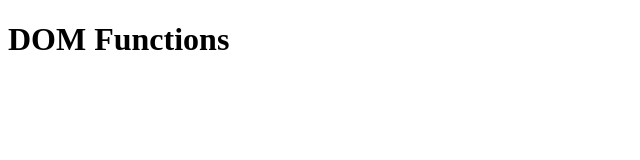
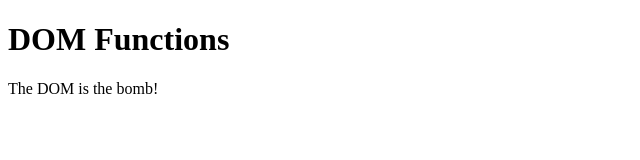
Before and after one commit to aberd415/DOM-Functions, a plain HTML site: page index.html in a window 1280 px wide. Shown: the whole page, without its empty margins (0-640 px from the left). Drawn offline with Linux system fonts and the light colour scheme.

Commit message:
Adding more js

```diff
--- a/index.html
+++ b/index.html
@@ -6,12 +6,16 @@
     <meta name="viewport" content="width=device-width, initial-scale=1.0">
     <title>DOM Functions</title>
 
-    <script src="scripts.js"></script>
+    <style>
+        @import url('scripts.js');
+    </style>
+
 
 </head>
 <body>
     <h1>DOM Functions</h1>
 
 
+    <script src="scripts.js"></script>
 </body>
 </html>
```
